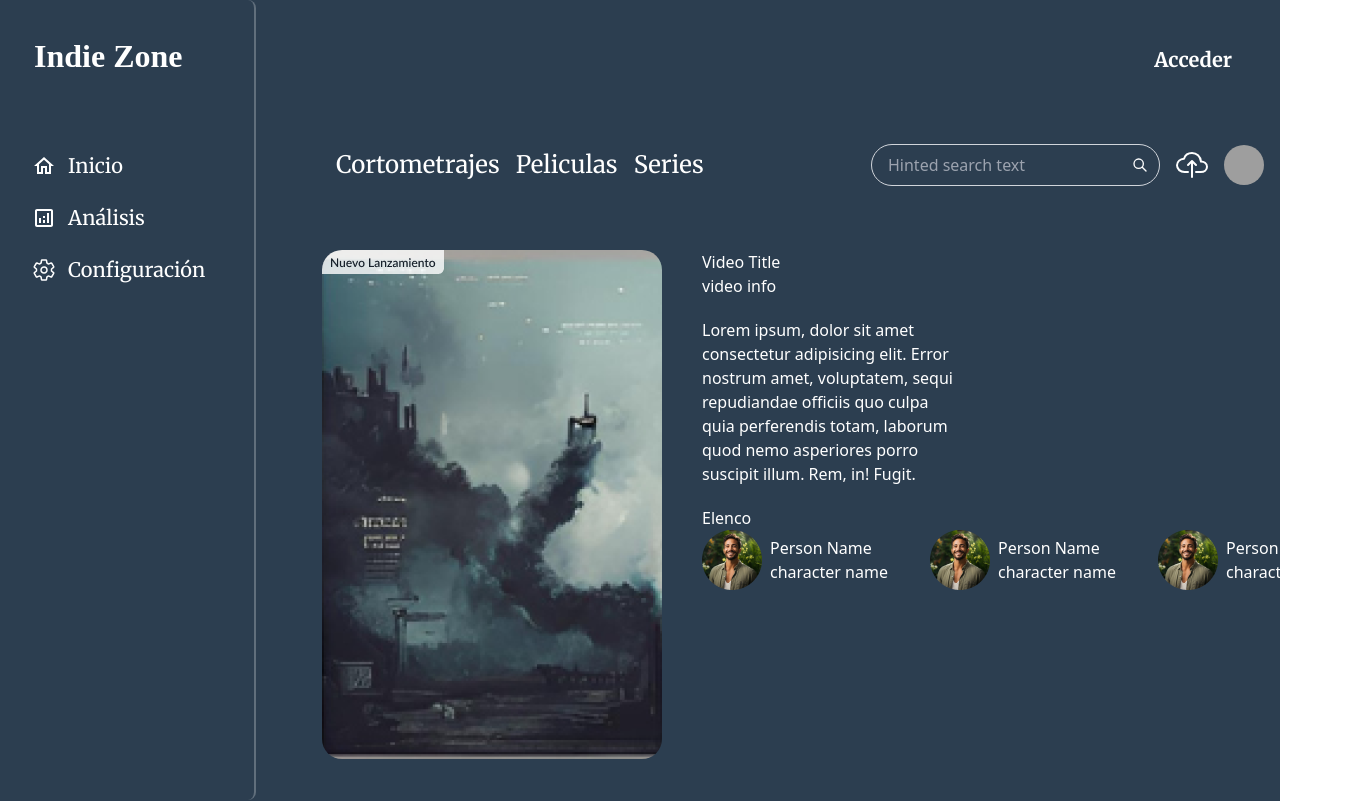
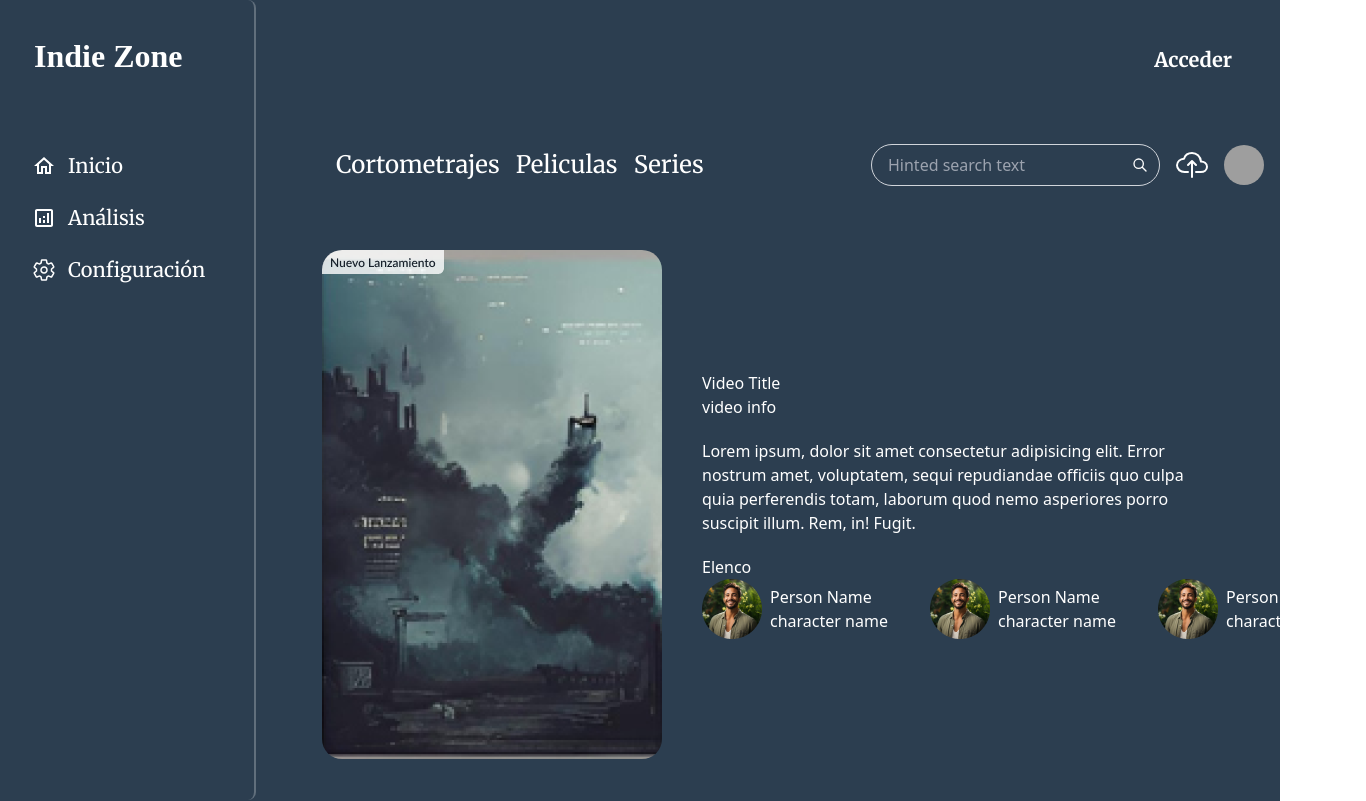
Before and after one commit to emanuelpps/s15-01-m-node-react-Private-, a React (Vite) app in the folder client/: page /details/4 in a window 1280 px wide. Shown: the top 801 px of the page, 1366 px wide, since content can reach past the window. Built offline with nearby package versions, Linux system fonts and the light colour scheme; grey boxes are pictures that could not be loaded; a web font is replaced by a local one.

Commit message:
added responsive version

```diff
--- a/client/src/pages/home/components/details/description/VideoDescription.jsx
+++ b/client/src/pages/home/components/details/description/VideoDescription.jsx
@@ -4,25 +4,28 @@ function VideoDescription() {
   return (
     <div
       id="video-description"
-      className="flex flex-col w-full pt-10 mb-10 md:pl-[16rem] text-white"
+      className="flex flex-col w-full pt-10 mb-10 md:pl-[16rem] text-white overflow-x-hidden"
     >
-      <div className="flex justify-center gap-10">
+      <div className="flex flex-col md:flex-row justify-center items-center gap-10">
         <div
           id="video-front-page"
-          className=" flex justify-center items-center ]"
+          className=" flex justify-center items-center"
         >
-          <div className=" flex justify-center items-center ">
-            <img src={videoImage} className="rounded-[20px]" />
+          <div className="flex justify-center items-center ">
+            <img
+              src={videoImage}
+              className="w-[200px] md:w-auto rounded-[20px]"
+            />
           </div>
         </div>
-        <div id="video-details" className="w-[50%]">
+        <div id="video-details" className="md:w-[50%]">
           <div>
             <h1>Video Title</h1>
           </div>
           <div>
             <p>video info</p>
           </div>
-          <div className="mt-5 w-[50%]">
+          <div className="mt-5 w-[300px]  md:w-[100%]">
             <p>
               Lorem ipsum, dolor sit amet consectetur adipisicing elit. Error
               nostrum amet, voluptatem, sequi repudiandae officiis quo culpa
@@ -30,9 +33,9 @@ function VideoDescription() {
               suscipit illum. Rem, in! Fugit.
             </p>
           </div>
-          <div className="mt-5">
+          <div className="mt-5 hidden md:flex md:flex-col">
             <h3>Elenco</h3>
-            <div className="flex gap-5">
+            <div className="flex flex-col md:flex-row gap-5">
               <div className="flex gap-2 h-full">
                 <img
                   src={personImage}
--- a/client/src/pages/home/components/details/videoContainer/VideoContainer.jsx
+++ b/client/src/pages/home/components/details/videoContainer/VideoContainer.jsx
@@ -2,7 +2,7 @@ function VideoContainer() {
   return (
     <div id="video-container" className="flex justify-center items-center md:pl-[16rem]">
       <div className="flex justify-center items-center mt-10">
-        <video src="#" controls className="w-[800px] rounded-[20px]"></video>
+        <video src="#" controls className="md:w-[800px] rounded-[20px]"></video>
       </div>
     </div>
   );
```
